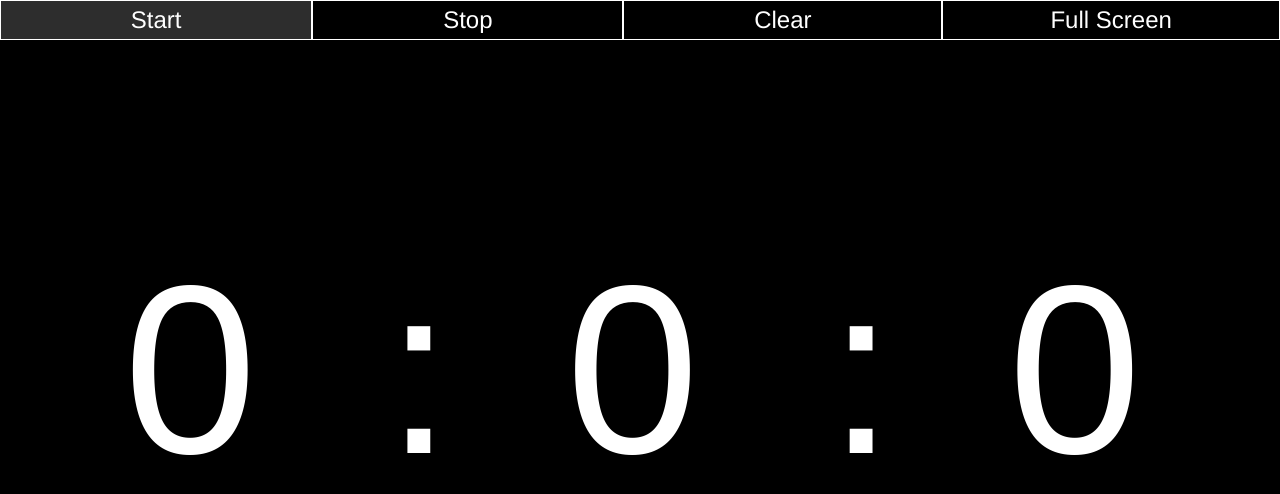
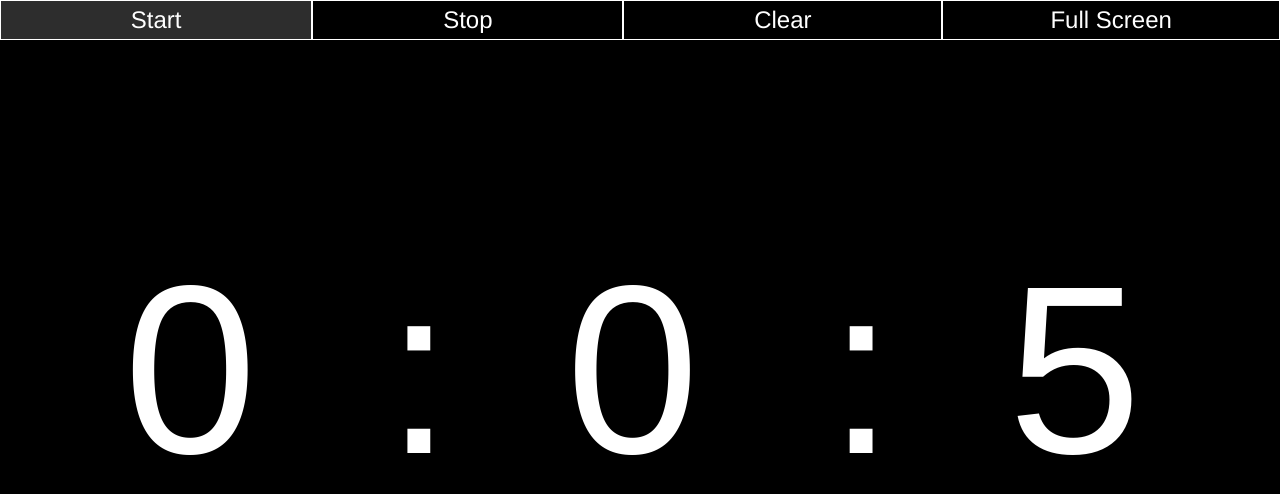
Before and after one commit to 13ruce1337/13ruce1337.github.io, a Jekyll site: the page tymr/index.html, which Jekyll copies as it is, in a window 1280 px wide. Shown: the top 494 px of the page. Built offline with Jekyll 4.4.1, drawn with Linux system fonts in a browser that asks for light colours; Markdown is read by kramdown in place of the engine named in the settings.

Commit message:
added 5 seconds to tymr

```diff
--- a/tymr/index.html
+++ b/tymr/index.html
@@ -111,7 +111,7 @@ Tymr={timer:void 0,beep:function(){var a=new(window.audioContext||window.webkitA
       <input class='tymr_input tymr_minute' type='number' max='59' min='0' value='0'/>
       <span class='tymr_separator'>
       </span>
-      <input class='tymr_input tymr_second' type='number' max='59' min='0' value='0'/>
+      <input class='tymr_input tymr_second' type='number' max='59' min='0' value='5'/>
     </div>
   </div>
 </body>
```
